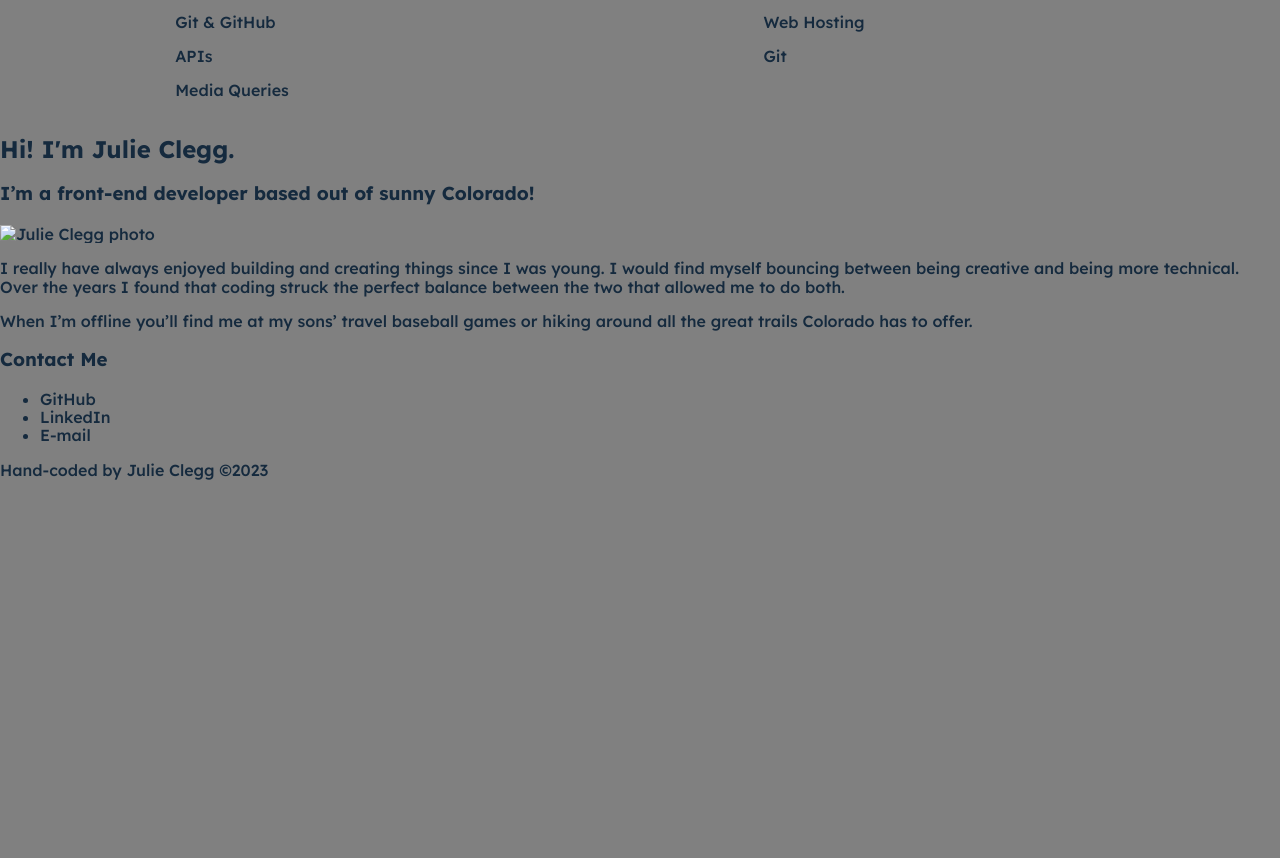
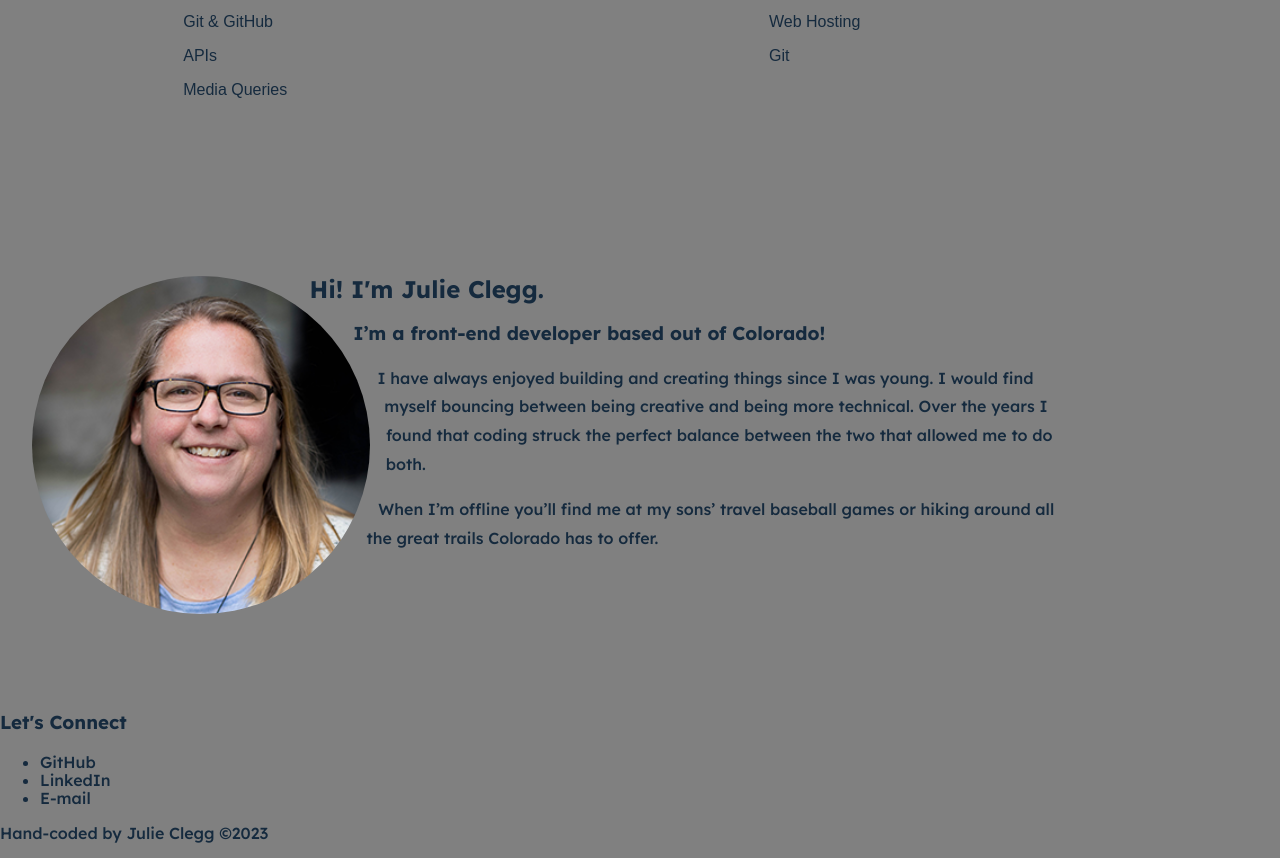
Before and after one commit to jclegg31/portfolio, a website built with Parcel: page index.html in a window 1280 px wide. Shown: the part 3802-4660 px from the top of the page. Before the commit the page ends 4297 px from the top, so only its background shows below. Built offline with nearby package versions, Linux system fonts and the light colour scheme; a web font is replaced by a local one.

Commit message:
Updates to about section

```diff
--- a/css/main.css
+++ b/css/main.css
@@ -202,8 +202,10 @@ p span {
   border-radius: 30px;
 }
 
-.skills-wrapper {
+.skills-wrapper,
+.about-wrapper {
   width: 85%;
+  margin-bottom: 160px;
 }
 
 .skills-wrapper > h2 {
@@ -213,6 +215,8 @@ p span {
 }
 
 #skills {
+  font-family: "Lekton", sans-serif;
+  font-weight: 400;
 }
 
 #skills > h2 {
@@ -220,6 +224,8 @@ p span {
 }
 
 #tools {
+  font-family: "Lekton", sans-serif;
+  font-weight: 400;
 }
 
 #tools > h2 {
@@ -232,6 +238,40 @@ p span {
   align-items: flex-start;
   flex-flow: row wrap;
   width: auto;
+}
+
+/* Leave here in case you change mind on About me section */
+/* .photo-section {
+  display: flex;
+}
+
+.devphoto {
+  border: 2px solid black;
+  border-radius: 50%;
+}
+
+.circlephoto,
+.curve {
+  border-radius: 50%;
+} */
+
+#circle-shape {
+  margin: 2rem;
+}
+
+#circle-shape p {
+  line-height: 1.8;
+}
+
+#circle-shape .curve {
+  width: 33%;
+  height: auto;
+  min-width: 150px;
+  float: left;
+  margin-right: 2rem;
+  border-radius: 50%;
+  -webkit-shape-outside: circle();
+  shape-outside: circle();
 }
 
 /* ==========================================================================
--- a/index.html
+++ b/index.html
@@ -166,15 +166,16 @@
       </div>
     </section>
 
-    <section id="about">
-      <h2>Hi! I'm Julie Clegg. </h2>
-      <h3>I’m a front-end developer based out of sunny Colorado!</h3>
-      <div>
-        <img src="" alt="Julie Clegg photo" />
-      </div>
-      <div>
-        <p>I really have always enjoyed building and creating things since I was young. I would find myself bouncing
-          between being creative and being more technical. Over the years I found that coding struck the perfect balance
+    <section class="about-wrapper">
+      <!-- testing out wrapping text around a circle image -->
+      <div id="circle-shape">
+        <img src="./img/julieclegg.png" alt="Julie Clegg photo" class="curve" />
+        <h2>Hi! I'm Julie Clegg. </h2>
+        <h3>I’m a front-end developer based out of Colorado!</h3>
+
+        <p>I have always enjoyed building and creating things since I was young. I would find myself bouncing
+          between being creative and being more technical. Over the years I found that coding struck the perfect
+          balance
           between the two that allowed me to do both.</p>
 
         <p>When I’m offline you’ll find me at my sons’ travel baseball games or hiking around all the great trails
@@ -182,13 +183,33 @@
           offer.</p>
       </div>
 
+      <!-- Leave here in case you change mind on About me section  -->
+      <!-- <h2>Hi! I'm Julie Clegg. </h2>
+      <h3>I’m a front-end developer based out of sunny Colorado!</h3>
+      <div class="photo-section">
+        <div class="devphoto">
+          <img class="circlephoto" src="./img/julieclegg.png" alt="Julie Clegg photo" />
+        </div>
+        <div>
+          <p>I really have always enjoyed building and creating things since I was young. I would find myself bouncing
+            between being creative and being more technical. Over the years I found that coding struck the perfect
+            balance
+            between the two that allowed me to do both.</p>
+
+          <p>When I’m offline you’ll find me at my sons’ travel baseball games or hiking around all the great trails
+            Colorado has to
+            offer.</p>
+        </div>
+
+      </div> -->
+
     </section>
 
 
   </main>
 
   <footer id="contact">
-    <h3>Contact Me</h3>
+    <h3>Let's Connect</h3>
     <ul>
       <li>GitHub</li>
       <li>LinkedIn</li>
```
Also changed, not shown: img/julieclegg.png (added).
